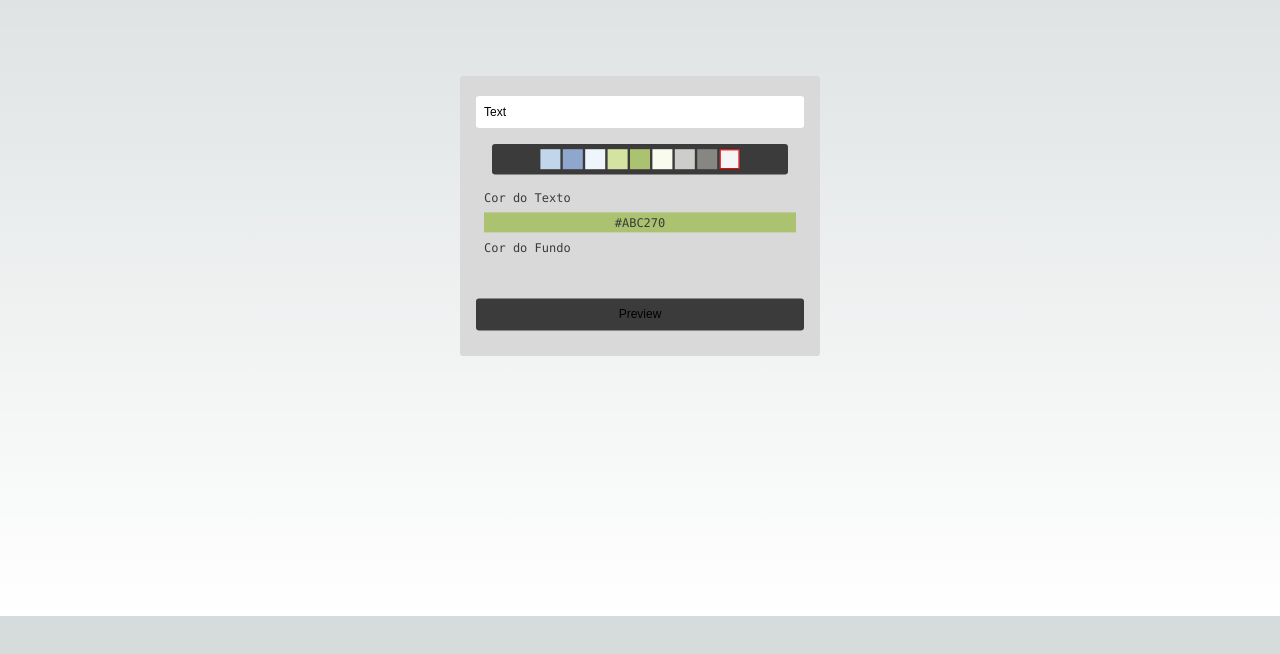
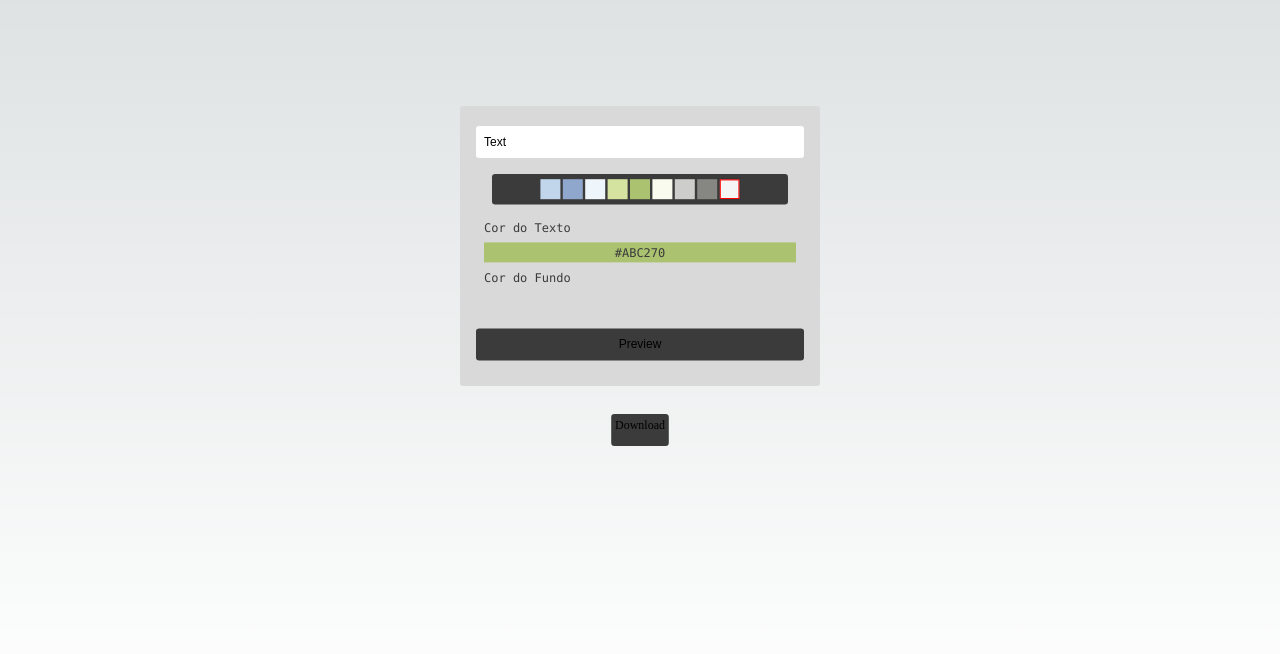
Before and after one commit to guilhermetamega/vercelOG, a Next.js app in the folder og-project/: page / in a window 1280 px wide. Shown: the part 184-838 px from the top of the page. Before the commit the page ends 800 px from the top, so only its background shows below. Built offline with nearby package versions, Linux system fonts and the light colour scheme.

Commit message:
Button download working

```diff
--- /dev/null
+++ b/og-project/components/DownloadButton.tsx
@@ -0,0 +1,17 @@
+import styled from "styled-components";
+
+const DownloadButton = styled.a`
+  margin-top: 20px;
+  padding: 10px;
+  border-radius: 0.5rem;
+  border-style: none;
+  height: 80px;
+  font-size: 30px;
+  background-color: #3b3b3b;
+  :hover {
+    cursor: pointer;
+    background-color: #252525;
+  }
+`;
+
+export default DownloadButton;
--- a/og-project/pages/index.tsx
+++ b/og-project/pages/index.tsx
@@ -4,6 +4,7 @@ import ColorRadio from "@/components/ColorRadio";
 import ColorsContainer from "@/components/ColorsContainer";
 import ColorViewer from "@/components/ColorViewer";
 import Container from "@/components/Container";
+import DownloadButton from "@/components/DownloadButton";
 import Form from "@/components/Form";
 import Input from "@/components/Input";
 import { SetStateAction, useEffect, useState } from "react";
@@ -83,6 +84,9 @@ export default function Home() {
         src={imageUri}
         alt={imageUri == "" ? "" : "Imagem gerada pelo seletor"}
       />
+      <DownloadButton href={imageUri} download={`${text}-${color}`}>
+        Download
+      </DownloadButton>
     </Container>
   );
 }
```
